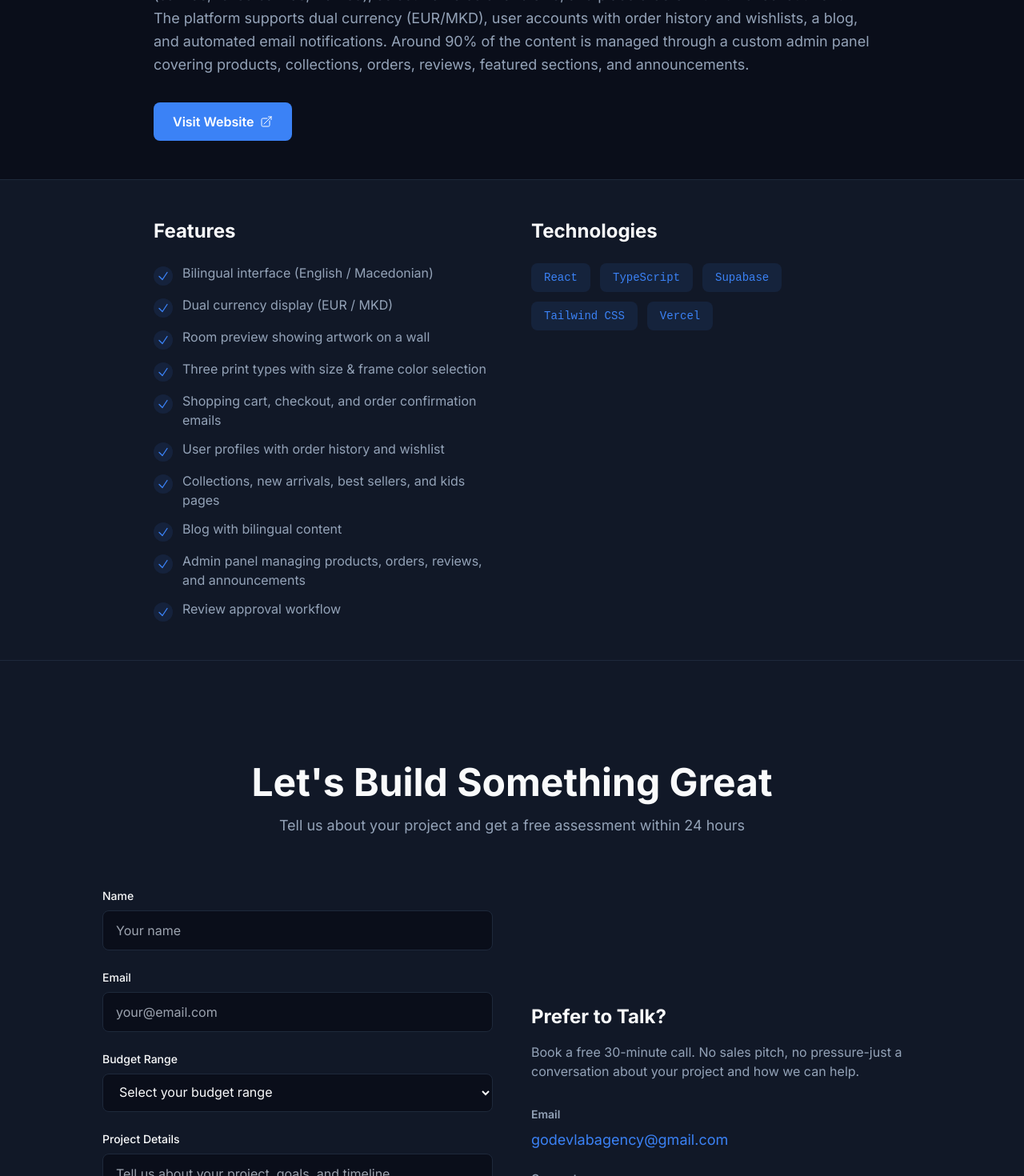
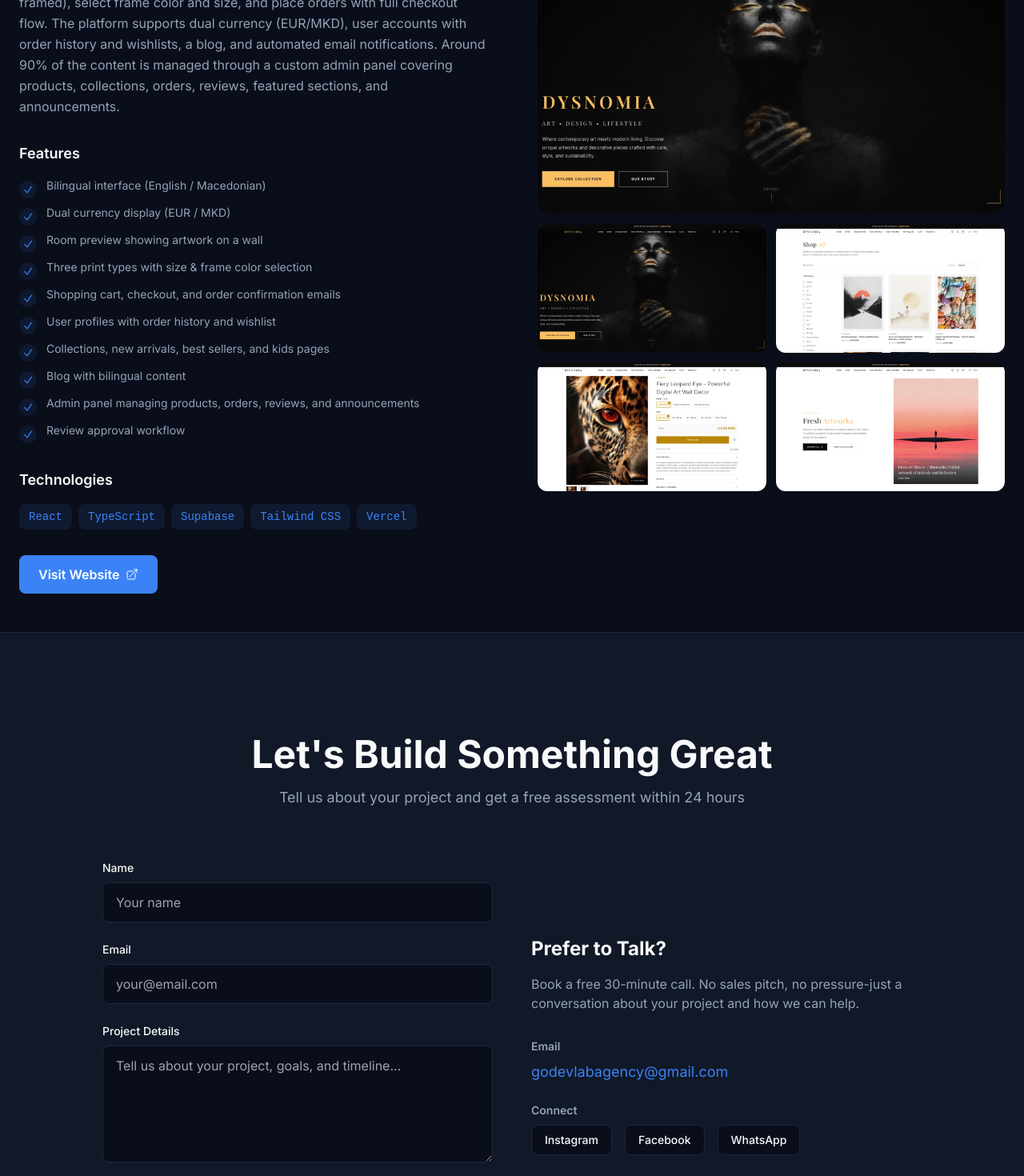
Before and after one commit to Micevski239/studiocomplex, a Next.js app: page /en/projects/dysnomia in a window 1280 px wide. Shown: the part 360-1830 px from the top of the page at 80% size. Built offline with nearby package versions, Linux system fonts and the light colour scheme.

Commit message:
final stages

```diff
--- a/app/[locale]/projects/[slug]/page.tsx
+++ b/app/[locale]/projects/[slug]/page.tsx
@@ -1,5 +1,6 @@
 import { notFound } from 'next/navigation'
 import Link from 'next/link'
+import Image from 'next/image'
 import { useTranslations, useLocale } from 'next-intl'
 import Header from '@/components/Header'
 import Footer from '@/components/Footer'
@@ -29,28 +30,26 @@ export default function ProjectPage({ params }: { params: { slug: string } }) {
     <main className="min-h-screen bg-space dark:bg-dark-space">
       <Header />
       <div className="pt-16 pb-16 md:pb-0">
-        {/* Hero Section */}
+
         <section className="border-b border-space-surface dark:border-dark-space-surface">
           <div className="mx-auto max-w-container px-6 py-12">
+
             {/* Back Link */}
             <Link
               href={`${getLocalizedPath('/')}#portfolio`}
-              className="mb-8 inline-flex items-center gap-2 text-sm text-text-secondary transition-colors hover:text-accent-blue dark:text-dark-text-secondary"
+              className="mb-10 inline-flex items-center gap-2 text-sm text-text-secondary transition-colors hover:text-accent-blue dark:text-dark-text-secondary"
             >
-              <svg
-                xmlns="http://www.w3.org/2000/svg"
-                fill="none"
-                viewBox="0 0 24 24"
-                strokeWidth={1.5}
-                stroke="currentColor"
-                className="h-4 w-4"
-              >
+              <svg xmlns="http://www.w3.org/2000/svg" fill="none" viewBox="0 0 24 24" strokeWidth={1.5} stroke="currentColor" className="h-4 w-4">
                 <path strokeLinecap="round" strokeLinejoin="round" d="M10.5 19.5 3 12m0 0 7.5-7.5M3 12h18" />
               </svg>
               {t('backToProjects')}
             </Link>
 
-            <div className="mx-auto max-w-4xl">
+            {/* Two-column layout */}
+            <div className="grid gap-12 lg:grid-cols-2 lg:items-center lg:gap-16">
+
+              {/* Left — text content */}
+              <div className="flex flex-col">
                 <div className="mb-4 flex flex-wrap gap-2">
                   <span className="rounded-full bg-accent-blue/10 px-3 py-1 text-sm font-medium capitalize text-accent-blue">
                     {project.category}
@@ -62,16 +61,49 @@ export default function ProjectPage({ params }: { params: { slug: string } }) {
                   )}
                 </div>
 
-              <h1 className="mb-6 text-4xl font-bold text-text-primary dark:text-dark-text-primary lg:text-5xl">
+                <h1 className="mb-4 text-3xl font-bold text-text-primary dark:text-dark-text-primary lg:text-4xl">
                   {project.title}
                 </h1>
 
-              <p className="mb-8 text-lg leading-relaxed text-text-secondary dark:text-dark-text-secondary">
+                <p className="mb-8 leading-relaxed text-text-secondary dark:text-dark-text-secondary">
                   {project.fullDescription}
                 </p>
 
+                {/* Features */}
+                <div className="mb-8">
+                  <h2 className="mb-4 text-lg font-semibold text-text-primary dark:text-dark-text-primary">
+                    {t('features')}
+                  </h2>
+                  <div className="grid gap-2">
+                    {project.features.map((feature, index) => (
+                      <div key={index} className="flex items-start gap-3">
+                        <div className="mt-1 flex-shrink-0 rounded-full bg-accent-blue/10 p-1">
+                          <svg xmlns="http://www.w3.org/2000/svg" fill="none" viewBox="0 0 24 24" strokeWidth={2} stroke="currentColor" className="h-3.5 w-3.5 text-accent-blue">
+                            <path strokeLinecap="round" strokeLinejoin="round" d="m4.5 12.75 6 6 9-13.5" />
+                          </svg>
+                        </div>
+                        <span className="text-sm text-text-secondary dark:text-dark-text-secondary">{feature}</span>
+                      </div>
+                    ))}
+                  </div>
+                </div>
+
+                {/* Technologies */}
+                <div className="mb-8">
+                  <h2 className="mb-4 text-lg font-semibold text-text-primary dark:text-dark-text-primary">
+                    {t('technologies')}
+                  </h2>
+                  <div className="flex flex-wrap gap-2">
+                    {project.technologies.map((tech, index) => (
+                      <span key={index} className="rounded-lg bg-accent-blue/10 px-3 py-1.5 font-mono text-sm font-medium text-accent-blue">
+                        {tech}
+                      </span>
+                    ))}
+                  </div>
+                </div>
+
                 {/* Action Buttons */}
-              <div className="flex flex-wrap gap-4">
+                <div className="mt-auto flex flex-wrap gap-4">
                   {project.liveUrl && (
                     <a
                       href={project.liveUrl}
@@ -80,19 +112,8 @@ export default function ProjectPage({ params }: { params: { slug: string } }) {
                       className="inline-flex items-center gap-2 rounded-lg bg-accent-blue px-6 py-3 font-semibold text-white transition-all hover:bg-accent-blue/90"
                     >
                       {t('liveWebsite')}
-                    <svg
-                      xmlns="http://www.w3.org/2000/svg"
-                      fill="none"
-                      viewBox="0 0 24 24"
-                      strokeWidth={1.5}
-                      stroke="currentColor"
-                      className="h-4 w-4"
-                    >
-                      <path
-                        strokeLinecap="round"
-                        strokeLinejoin="round"
-                        d="M13.5 6H5.25A2.25 2.25 0 0 0 3 8.25v10.5A2.25 2.25 0 0 0 5.25 21h10.5A2.25 2.25 0 0 0 18 18.75V10.5m-10.5 6L21 3m0 0h-5.25M21 3v5.25"
-                      />
+                      <svg xmlns="http://www.w3.org/2000/svg" fill="none" viewBox="0 0 24 24" strokeWidth={1.5} stroke="currentColor" className="h-4 w-4">
+                        <path strokeLinecap="round" strokeLinejoin="round" d="M13.5 6H5.25A2.25 2.25 0 0 0 3 8.25v10.5A2.25 2.25 0 0 0 5.25 21h10.5A2.25 2.25 0 0 0 18 18.75V10.5m-10.5 6L21 3m0 0h-5.25M21 3v5.25" />
                       </svg>
                     </a>
                   )}
@@ -104,75 +125,46 @@ export default function ProjectPage({ params }: { params: { slug: string } }) {
                       className="inline-flex items-center gap-2 rounded-lg border border-space-surface bg-space-light px-6 py-3 font-semibold text-text-primary transition-all hover:border-accent-blue/50 dark:border-dark-space-surface dark:bg-dark-space-light dark:text-dark-text-primary"
                     >
                       {t('viewCode')}
-                    <svg
-                      xmlns="http://www.w3.org/2000/svg"
-                      fill="none"
-                      viewBox="0 0 24 24"
-                      strokeWidth={1.5}
-                      stroke="currentColor"
-                      className="h-4 w-4"
-                    >
-                      <path
-                        strokeLinecap="round"
-                        strokeLinejoin="round"
-                        d="M17.25 6.75 22.5 12l-5.25 5.25m-10.5 0L1.5 12l5.25-5.25m7.5-3-4.5 16.5"
-                      />
+                      <svg xmlns="http://www.w3.org/2000/svg" fill="none" viewBox="0 0 24 24" strokeWidth={1.5} stroke="currentColor" className="h-4 w-4">
+                        <path strokeLinecap="round" strokeLinejoin="round" d="M17.25 6.75 22.5 12l-5.25 5.25m-10.5 0L1.5 12l5.25-5.25m7.5-3-4.5 16.5" />
                       </svg>
                     </a>
                   )}
                 </div>
               </div>
+
+              {/* Right — images */}
+              <div className="flex flex-col gap-3">
+                {/* Cover image — large */}
+                <div className="relative aspect-video w-full overflow-hidden rounded-2xl">
+                  <Image
+                    src={project.coverImage}
+                    alt={project.title}
+                    fill
+                    priority
+                    className="object-cover"
+                    sizes="(min-width: 1024px) 50vw, 100vw"
+                  />
                 </div>
-        </section>
 
-        {/* Features + Technologies Section */}
-        <section className="border-b border-space-surface bg-space-light dark:border-dark-space-surface dark:bg-dark-space-light">
-          <div className="mx-auto max-w-container px-6 py-12">
-            <div className="mx-auto max-w-4xl">
-              <div className="grid gap-12 lg:grid-cols-2">
-                {/* Features */}
-                <div>
-                  <h2 className="mb-6 text-2xl font-bold text-text-primary dark:text-dark-text-primary">
-                    {t('features')}
-                  </h2>
-                  <div className="grid gap-3">
-                    {project.features.map((feature, index) => (
-                      <div key={index} className="flex items-start gap-3">
-                        <div className="mt-1 flex-shrink-0 rounded-full bg-accent-blue/10 p-1">
-                          <svg
-                            xmlns="http://www.w3.org/2000/svg"
-                            fill="none"
-                            viewBox="0 0 24 24"
-                            strokeWidth={2}
-                            stroke="currentColor"
-                            className="h-4 w-4 text-accent-blue"
-                          >
-                            <path strokeLinecap="round" strokeLinejoin="round" d="m4.5 12.75 6 6 9-13.5" />
-                          </svg>
-                        </div>
-                        <span className="text-text-secondary dark:text-dark-text-secondary">{feature}</span>
+                {/* Gallery — 2×2 grid */}
+                {project.gallery && project.gallery.length > 0 && (
+                  <div className="grid grid-cols-2 gap-3">
+                    {project.gallery.slice(0, 4).map((image, index) => (
+                      <div key={index} className="relative aspect-video overflow-hidden rounded-xl">
+                        <Image
+                          src={image.src}
+                          alt={image.alt}
+                          fill
+                          className="object-cover transition-transform duration-300 hover:scale-105"
+                          sizes="(min-width: 1024px) 25vw, 50vw"
+                        />
                       </div>
                     ))}
                   </div>
+                )}
               </div>
 
-                {/* Technologies */}
-                <div>
-                  <h2 className="mb-6 text-2xl font-bold text-text-primary dark:text-dark-text-primary">
-                    {t('technologies')}
-                  </h2>
-                  <div className="flex flex-wrap gap-3">
-                    {project.technologies.map((tech, index) => (
-                      <span
-                        key={index}
-                        className="rounded-lg bg-accent-blue/10 px-4 py-2 font-mono text-sm font-medium text-accent-blue"
-                      >
-                        {tech}
-                      </span>
-                    ))}
-                  </div>
-                </div>
-              </div>
             </div>
           </div>
         </section>
--- a/components/Contact.tsx
+++ b/components/Contact.tsx
@@ -86,26 +86,6 @@ export default function Contact() {
                   className="w-full rounded-lg border border-space-surface bg-space px-4 py-3 text-text-primary transition-colors focus:border-accent-blue focus:outline-none dark:border-dark-space-surface dark:bg-dark-space dark:text-dark-text-primary"
                   placeholder={t('form.emailPlaceholder')}
                 />
-              </div>
-
-              <div>
-                <label
-                  htmlFor="budget"
-                  className="mb-2 block text-sm font-medium text-text-primary dark:text-dark-text-primary"
-                >
-                  {t('form.budget')}
-                </label>
-                <select
-                  id="budget"
-                  name="budget"
-                  className="w-full rounded-lg border border-space-surface bg-space px-4 py-3 text-text-primary transition-colors focus:border-accent-blue focus:outline-none dark:border-dark-space-surface dark:bg-dark-space dark:text-dark-text-primary"
-                >
-                  <option value="">{t('form.budgetPlaceholder')}</option>
-                  <option value="5k-10k">$5,000 - $10,000</option>
-                  <option value="10k-25k">$10,000 - $25,000</option>
-                  <option value="25k-50k">$25,000 - $50,000</option>
-                  <option value="50k+">$50,000+</option>
-                </select>
               </div>
 
               <div>
--- a/messages/en.json
+++ b/messages/en.json
@@ -256,8 +256,6 @@
       "namePlaceholder": "Your name",
       "email": "Email",
       "emailPlaceholder": "your@email.com",
-      "budget": "Budget Range",
-      "budgetPlaceholder": "Select your budget range",
       "message": "Project Details",
       "messagePlaceholder": "Tell us about your project, goals, and timeline...",
       "send": "Get Free Assessment",
@@ -281,6 +279,7 @@
     "technologies": "Technologies",
     "liveWebsite": "Visit Website",
     "viewCode": "View Code",
+    "gallery": "Gallery",
     "backToProjects": "Back to portfolio"
   },
   "mobileNav": {
--- a/messages/mk.json
+++ b/messages/mk.json
@@ -256,8 +256,6 @@
       "namePlaceholder": "Вашето име",
       "email": "Email",
       "emailPlaceholder": "vashiot@email.com",
-      "budget": "Буџетски опсег",
-      "budgetPlaceholder": "Изберете буџетски опсег",
       "message": "Детали за проектот",
       "messagePlaceholder": "Кажете ни за вашиот проект, цели и временска рамка...",
       "send": "Добијте бесплатна проценка",
@@ -284,6 +282,7 @@
     "technologies": "Технологии",
     "liveWebsite": "Посети веб страна",
     "viewCode": "Погледни код",
+    "gallery": "Галерија",
     "backToProjects": "Назад кон портфолио"
   },
   "mobileNav": {
```
Lines whose indentation alone changed are shown as unchanged.
